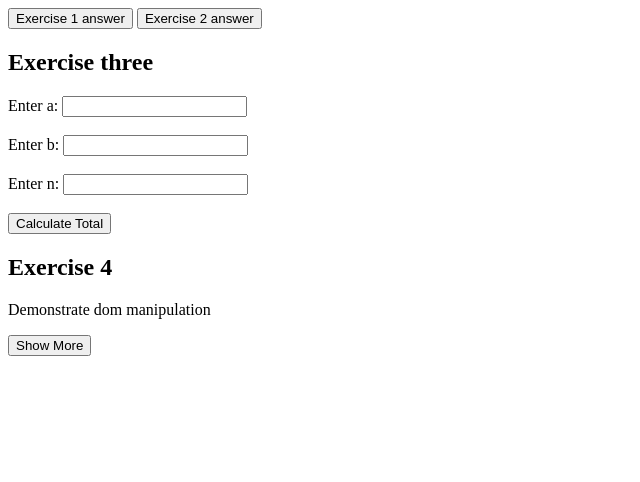
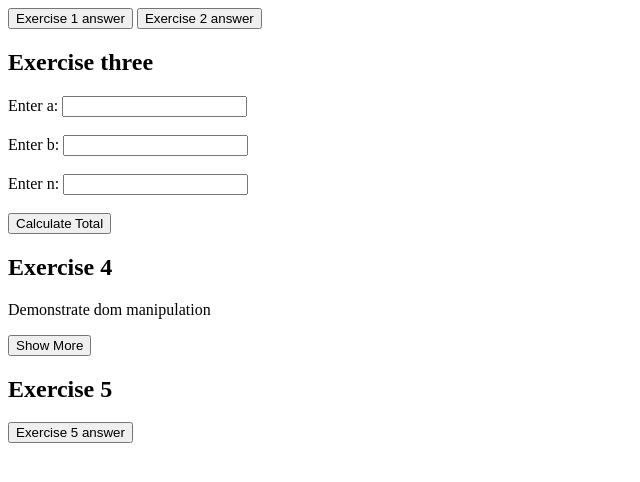
Before and after one commit to Bymax00x/IS123, a plain HTML site: page index.html in a window 1280 px wide. Shown: the whole page, without its empty margins (0-640 px from the left). Drawn offline with Linux system fonts and the light colour scheme.

Commit message:
feat updated the exercise 6

```diff
--- a/exercise3.js
+++ b/exercise3.js
@@ -16,13 +16,9 @@ document.getElementById("bttnExe2").addEventListener("click", function () {
 });
 
 function findTotal() {
-  // Get user input values
   let a = parseInt(document.getElementById("a").value);
   let b = parseInt(document.getElementById("b").value);
   let n = parseInt(document.getElementById("n").value);
 
   exerciseTwo(a, b, n);
-
-  // Alert the result to the user
-  // alert("The sum of multiples of " + a + " or " + b + " below " + n + " is: " + sum);
 }
--- /dev/null
+++ b/exercise5.js
@@ -0,0 +1,19 @@
+// Arrays:
+// a.
+// Create a function which takes parameters a,b,l
+// l is a list of integers
+// find the sum of all the multiples of a or b in l
+
+// list = [0, 1, 2, 3, 4, 5, 6];
+
+function exerciseFive(a, b, list) {
+  let total = 0;
+
+  list.forEach((item) => {
+    if (item % a === 0 || item % b === 0) {
+      total += item;
+    }
+  });
+  console.log("total here", total);
+  alert("exercise five answer " + total);
+}
--- /dev/null
+++ b/exercise6.js
@@ -0,0 +1,5 @@
+// b.
+// Create a function which takes parameters a,l
+// a is a list of two integers
+// l is a list of integers
+// find the sum of all the multiples of elements of a in l
--- a/index.html
+++ b/index.html
@@ -29,11 +29,21 @@
       <button id="toggleBttn">Show More</button>
     </section>
 
+    <section>
+      <h1>Exercise 5</h1>
+      <button
+        onClick="exerciseFive(5, 2, [0,1,2,3,4,5]);
+      "
+      >
+        Exercise 5 answer
+      </button>
+    </section>
+
+    <script src="./script.js"></script>
     <script src="./exercise1.js"></script>
     <script src="./exercise2.js"></script>
     <script src="./exercise3.js"></script>
     <script src="./exercise4.js"></script>
-
-    <script src="./script.js"></script>
+    <script src="./exercise5.js"></script>
   </body>
 </html>
```
